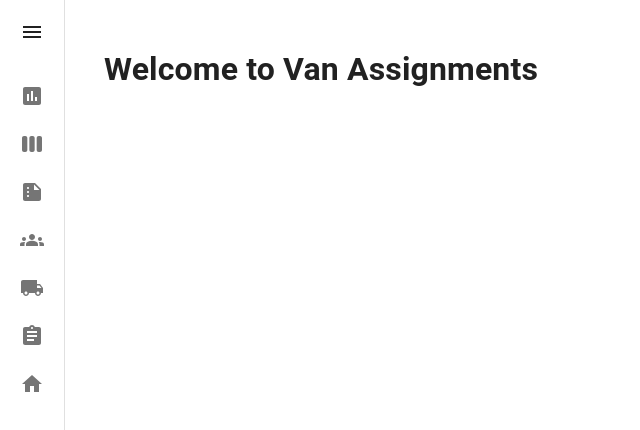
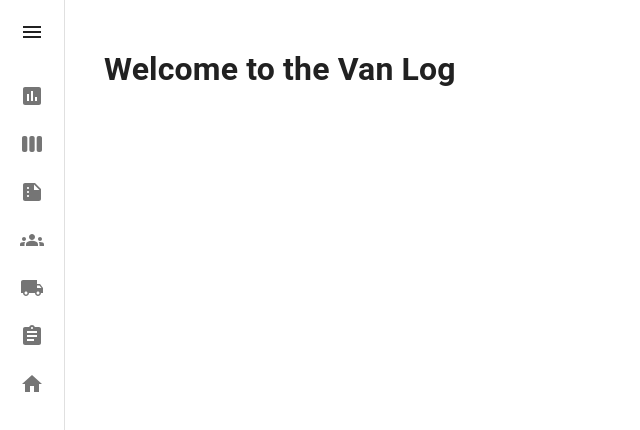
Before and after one commit to alexoserna/dsp-management-system, a React (Create React App) app: page /VanAssignments in a window 1280 px wide. Shown: the top 430 px of the page, without its empty margins (0-640 px from the left). Built offline with nearby package versions, Linux system fonts and the light colour scheme.

Commit message:
adding drag and drop functionaltity

```diff
--- a/package.json
+++ b/package.json
@@ -11,6 +11,8 @@
     "@testing-library/react": "^13.4.0",
     "@testing-library/user-event": "^13.5.0",
     "react": "^18.2.0",
+    "react-dnd": "^16.0.1",
+    "react-dnd-html5-backend": "^16.0.1",
     "react-dom": "^18.2.0",
     "react-scripts": "5.0.1",
     "web-vitals": "^2.1.4"
--- /dev/null
+++ b/src/components/AssociateCard.js
@@ -0,0 +1,25 @@
+import { useDrag } from 'react-dnd';
+
+const AssociateCard = ({ id, name }) => {
+  const [{ isDragging }, drag] = useDrag({
+    type: 'associate',
+    item: { id, name },
+    collect: (monitor) => ({
+      isDragging: monitor.isDragging(),
+    }),
+  });
+
+  return (
+    <div
+      ref={drag}
+    >
+      {/* Render driver container contents */}
+      <div>
+        <h1>{name}</h1>
+        {isDragging && 'Wowww'}
+      </div>
+    </div>
+  );
+};
+
+export default AssociateCard;
--- /dev/null
+++ b/src/components/dropComponent.js
@@ -0,0 +1,38 @@
+import React, { useState } from 'react'
+import { useDrop } from 'react-dnd';
+import AssociateCard from './AssociateCard';
+
+const DRIVERS =[
+    {id:1, name: 'bob'},
+    {id:2, name: 'bobb'},
+    {id:3, name: 'ran'},
+    {id:4, name: 'bob'},
+]
+
+export default function DropComponent (){
+  const [{ canDrop, isOver }, drop] = useDrop({
+    accept: 'associate',
+    drop: (item, monitor) => {
+      // Handle the drop operation
+      // Update the placement of the driver container in the van log
+    },
+    collect: (monitor) => ({
+      isOver: monitor.isOver(),
+      canDrop: monitor.canDrop(),
+    }),
+  });
+
+  const isActive = canDrop && isOver;
+
+  return (
+    <div
+      ref={drop}
+      style={{
+        backgroundColor: isActive ? 'lightgreen' : 'transparent',
+        minHeight: '200px',
+      }}
+    >
+      {/* Render the van log contents */}
+    </div>
+  );
+};
--- a/src/index.js
+++ b/src/index.js
@@ -1,21 +1,21 @@
 import React from 'react';
-import ReactDOM from 'react-dom/client';
+import ReactDOM from 'react-dom';
+import { DndProvider } from 'react-dnd';
+import { HTML5Backend } from 'react-dnd-html5-backend';
 import './index.css';
 import App from './App';
 import reportWebVitals from './reportWebVitals';
-import { BrowserRouter } from "react-router-dom";
+import { BrowserRouter } from 'react-router-dom';
 
-
-const root = ReactDOM.createRoot(document.getElementById('root'));
-root.render(
+ReactDOM.render(
   <React.StrictMode>
     <BrowserRouter>
-      <App />
+      <DndProvider backend={HTML5Backend}>
+        <App />
+      </DndProvider>
     </BrowserRouter>
-  </React.StrictMode>
+  </React.StrictMode>,
+  document.getElementById('root')
 );
 
-// If you want to start measuring performance in your app, pass a function
-// to log results (for example: reportWebVitals(console.log))
-// or send to an analytics endpoint. Learn more: https://bit.ly/CRA-vitals
 reportWebVitals();
--- a/src/pages/VanAssignments.js
+++ b/src/pages/VanAssignments.js
@@ -1,5 +1,21 @@
+import { Box } from "@mui/material";
+import AssociateCard from "../components/AssociateCard";
+import DropComponent from "../components/dropComponent";
+
 export default function VanAssignments() {
     return (
-        <h1>Welcome to Van Assignments</h1>
+        <Box>
+            <h1>Welcome to the Van Log</h1>
+
+            <AssociateCard text="im draggable" />
+            <AssociateCard text="im draggable" />
+            <AssociateCard text="im draggable" />
+            <AssociateCard text="im draggable" />
+            <AssociateCard text="im draggable" />
+
+            <DropComponent />
+
+
+        </Box>
     );
 }
```
Also changed, not shown: 1 other file (tests, documents, lock files or other folders).
